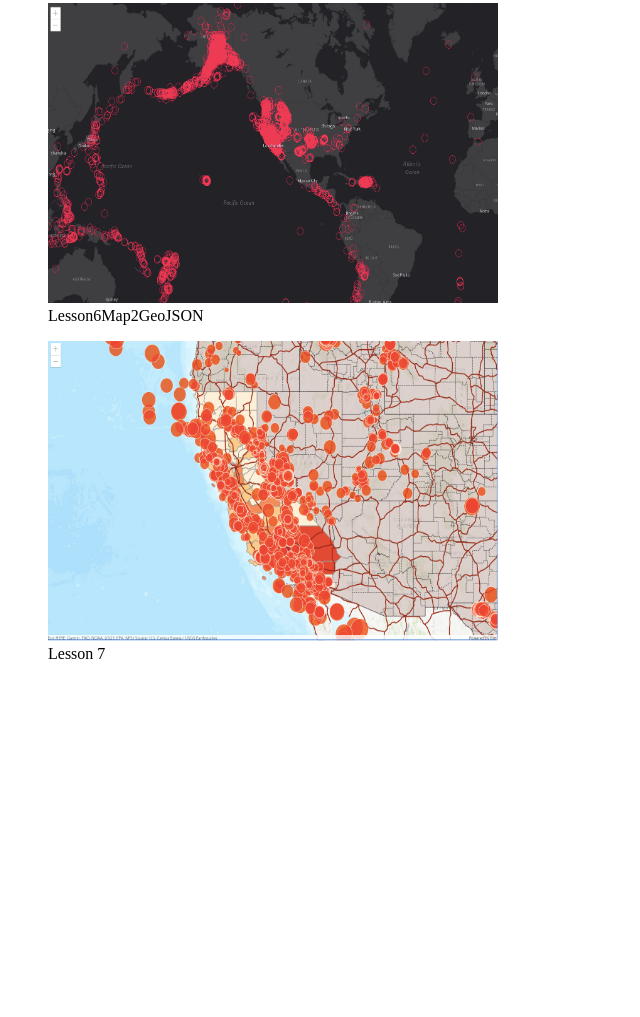
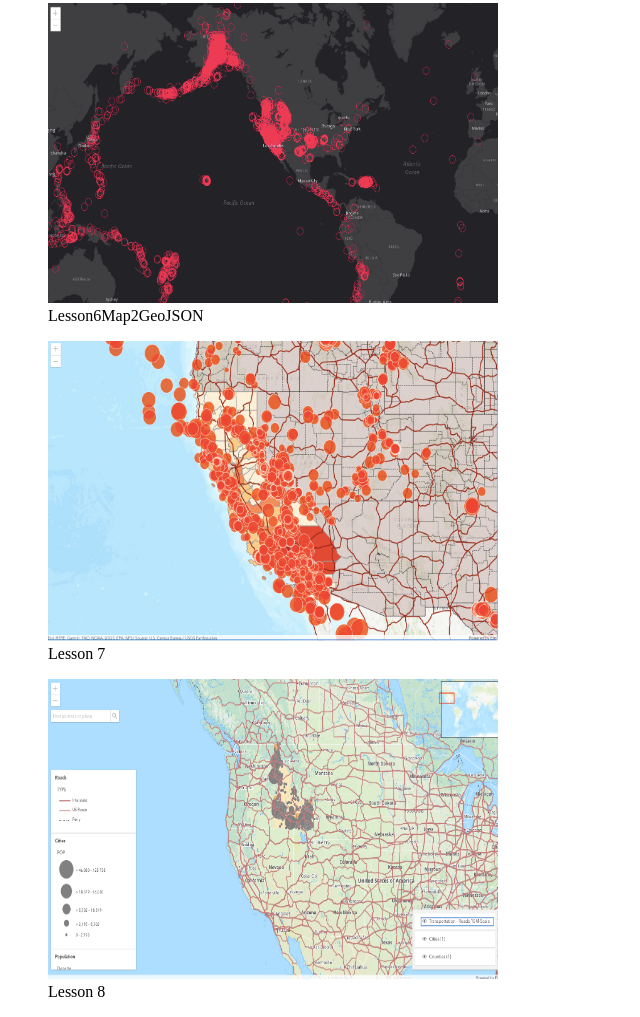
Before and after one commit to astover424/Labs, a plain HTML site: page docs/index.html in a window 1280 px wide. Shown: the part 1365-2382 px from the top of the page, without its empty margins (0-640 px from the left). Before the commit the page ends 2044 px from the top, so only its background shows below. Drawn offline with Linux system fonts and the light colour scheme.

Commit message:
Update index.html

```diff
--- a/docs/index.html
+++ b/docs/index.html
@@ -23,5 +23,8 @@
         <figure><a href="Lesson7MSymbolspart2_AnnaStover.html"><img src="images/Lab7.png" width="450" height="300"></a>
             <figcaption>Lesson 7</figcaption>
         </figure>
+        <figure><a href="Lesson8BasicInterface_AnnaStover.html"><img src="images/Lab8.png" width="450" height="300"></a>
+            <figcaption>Lesson 8</figcaption>
+        </figure>
     </body>
 </html>
```
